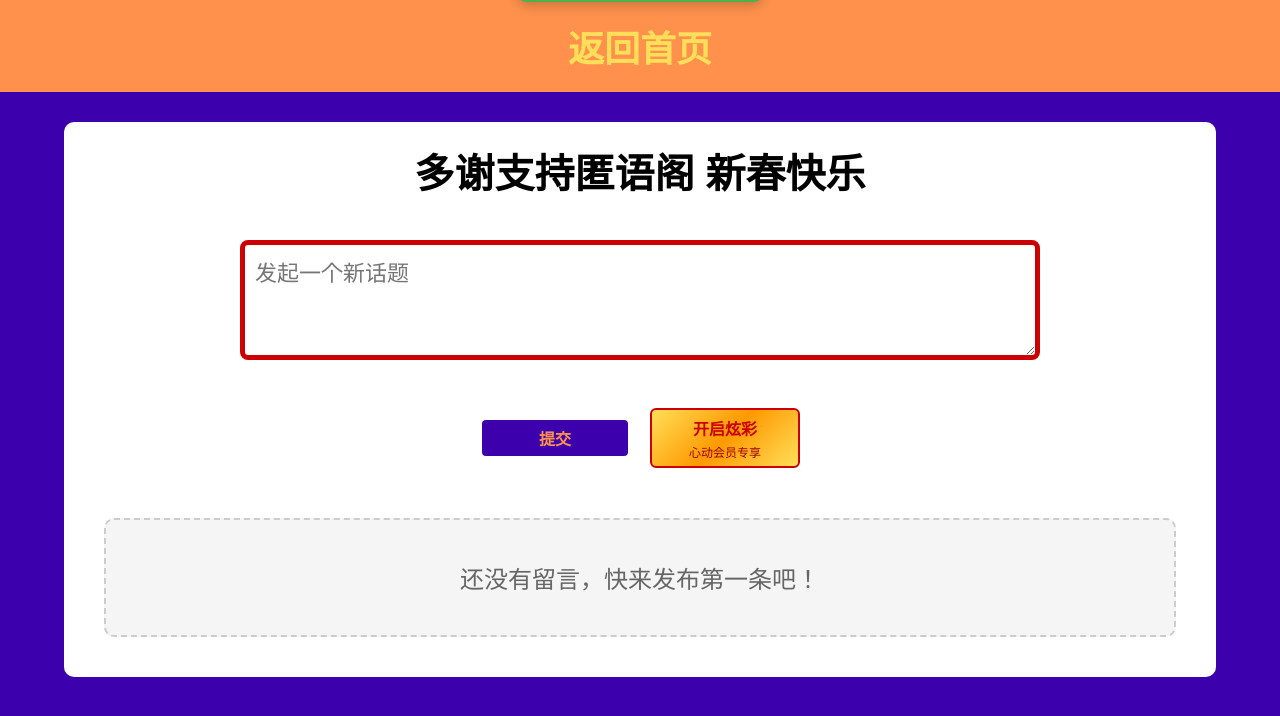
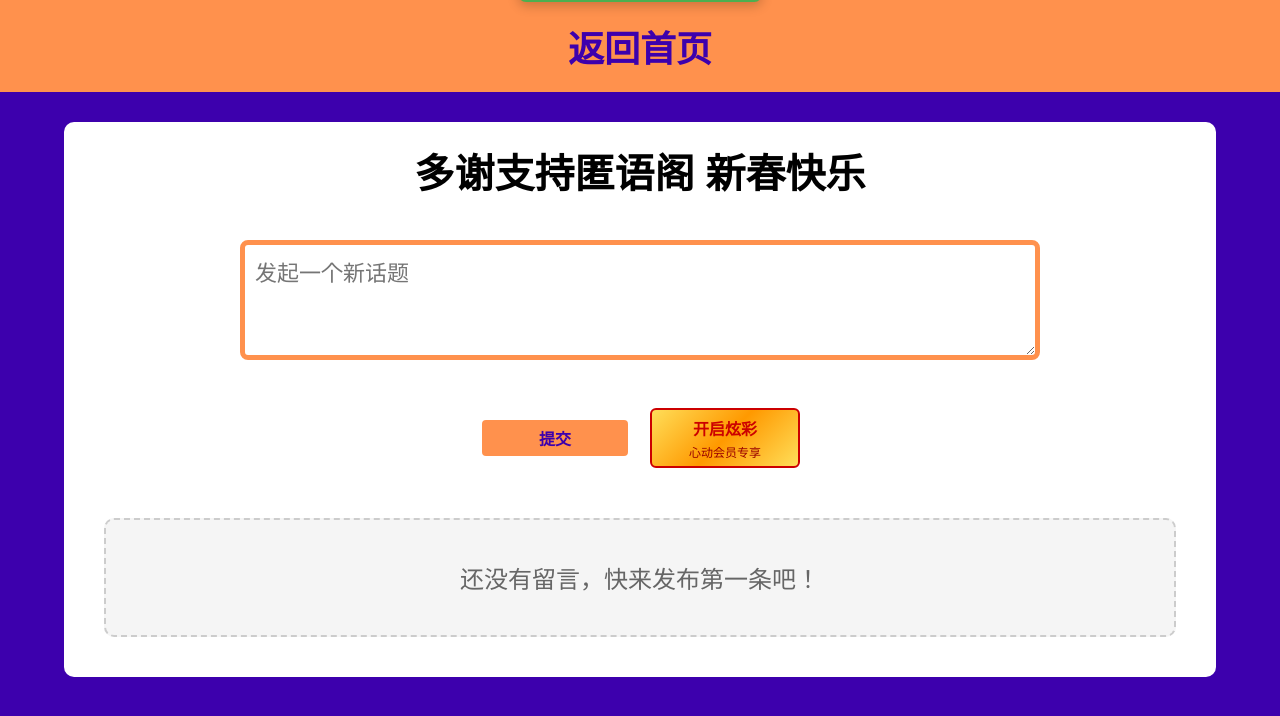
Before and after one commit to jasperinsh-afk/Babble, a Flask app: page /message in a window 1280 px wide. Shown: the top 716 px of the page. Run offline with Flask 3, Linux system fonts and the light colour scheme; data that the repository does not hold is empty.

Commit message:
Update message.css

```diff
--- a/static/css/message.css
+++ b/static/css/message.css
@@ -154,7 +154,7 @@ body {
     text-decoration: none;
     font-size: 36px;
     font-weight: bold;
-    color: #ffde59;
+    color: #3d00ad;
 }
 
 .header a:hover {
@@ -227,7 +227,7 @@ body {
     max-width: 800px;
     height: 120px;
     margin: 10px auto;
-    border: 5px solid #cc0000;
+    border: 5px solid #ff914d;
     border-radius: 8px;
     padding: 10px;
     font-size: 22px;
@@ -278,10 +278,10 @@ body {
     font-size: 20px;
     border-radius: 8px;
     max-width: 180px;
-    background-color: #3d00ad;
+    background-color: #ff914d;
     border: 2px solid rgba(255, 255, 255);
     transition: all 0.2s;
-    color: #ff914d;
+    color: #3d00ad;
     font-weight: bold;
     cursor: pointer;
     display: block;
```
